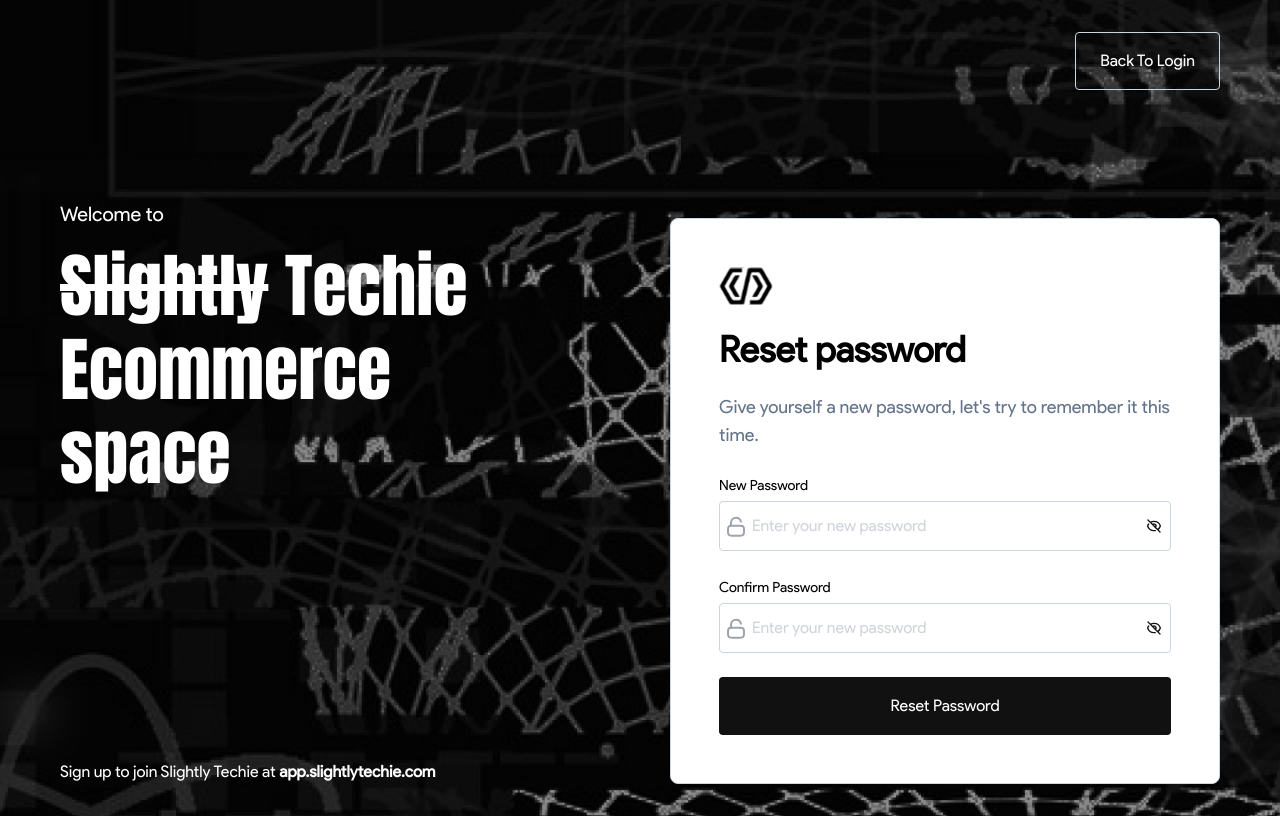
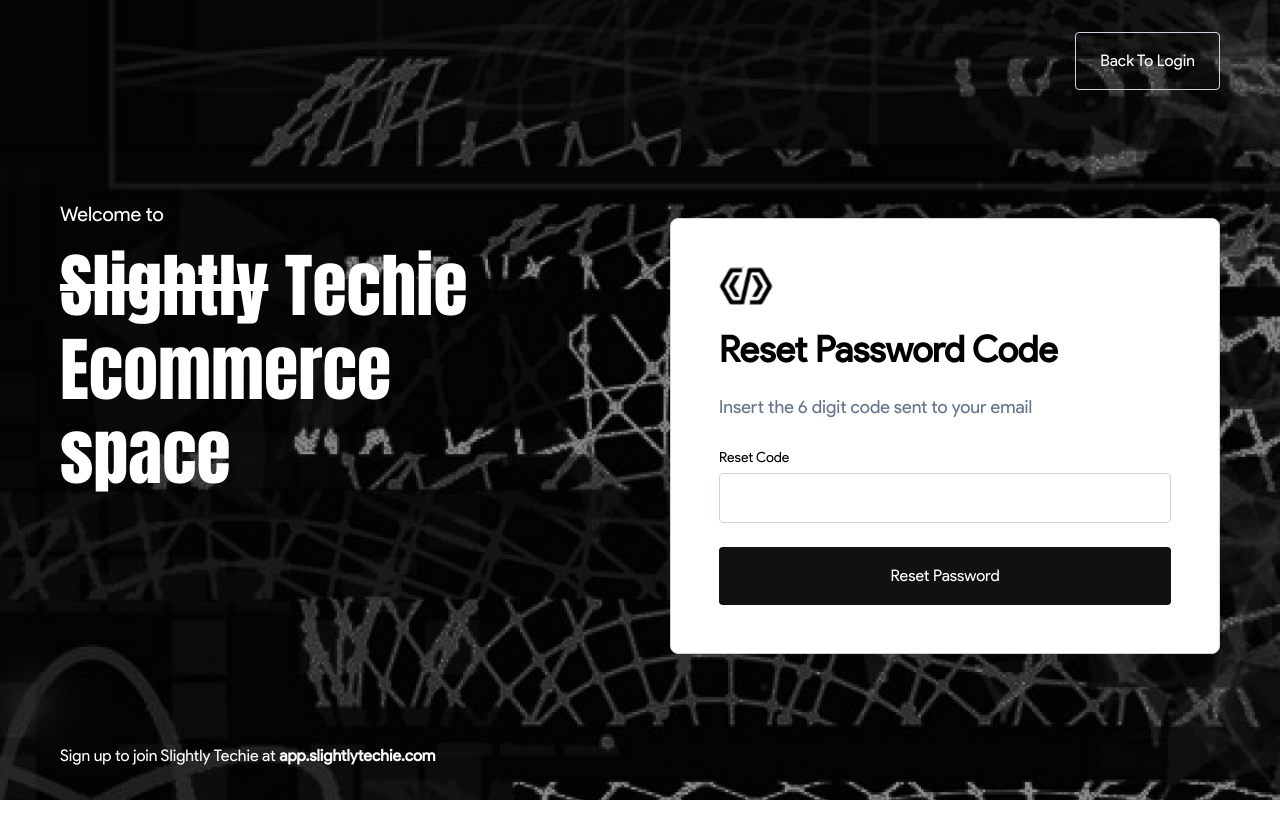
Before and after one commit to Slightly-Techie/e-commerce-web, a React (Vite) app: page /reset-password in a window 1280 px wide. Built offline with nearby package versions, Linux system fonts and the light colour scheme; the HTML template or start-up script is replaced by a standard one.

Commit message:
reset password code page added

```diff
--- a/src/components/forms/auth/ForgotPasswordForm.tsx
+++ b/src/components/forms/auth/ForgotPasswordForm.tsx
@@ -14,12 +14,10 @@
 import FormHelper from "../../formElements/FormHelper";
 import InputGroup from "../../formElements/InputGroup";
 import { REGEXPATTERNS } from "../../../lib/regexPatterns";
+import { useNavigate } from "react-router-dom";
 
-const ForgotPasswordForm = ({
-  setSuccessful,
-}: {
-  setSuccessful: React.Dispatch<React.SetStateAction<boolean>>;
-}) => {
+const ForgotPasswordForm = () => {
+  const navigate = useNavigate();
   const {
     register,
     handleSubmit,
@@ -27,7 +25,7 @@
   } = useForm<ForgotPasswordFormFields>();
 
   const onSubmit: SubmitHandler<ForgotPasswordFormFields> = (data) => {
-    setSuccessful((prev) => !prev);
+    navigate("/reset-password");
     console.log(data);
   };
   return (
--- /dev/null
+++ b/src/components/forms/auth/ResetPasswordCodeFrom.tsx
@@ -0,0 +1,76 @@
+import Form from "../../formElements/Form";
+import Input from "../../formElements/Input";
+import {
+  ButtonType,
+  FormHelperType,
+  Code,
+  ResetPasswordStatus,
+} from "../../../types";
+import { TextSize } from "../../../types";
+import { TextSizeStyles } from "../../../lib/styles";
+import Button from "../../Button";
+import { useForm, SubmitHandler } from "react-hook-form";
+import FormHelper from "../../formElements/FormHelper";
+import InputGroup from "../../formElements/InputGroup";
+import { REGEXPATTERNS } from "../../../lib/regexPatterns";
+
+const ResetPasswordCodeForm = ({
+  setStatus,
+}: {
+  setStatus: React.Dispatch<React.SetStateAction<ResetPasswordStatus>>;
+}) => {
+  const {
+    register,
+    handleSubmit,
+    watch,
+    formState: { errors },
+  } = useForm<Code>();
+
+  const onSubmit: SubmitHandler<Code> = (data) => {
+    setStatus("reset_password");
+    console.log(data);
+  };
+  return (
+    <Form title="Reset Password Code" onSubmit={handleSubmit(onSubmit)}>
+      <p className={"text-gray500 " + TextSizeStyles[TextSize.body]}>
+        Insert the 6 digit code sent to your email
+      </p>
+      <InputGroup>
+        <Input
+          {...register("code", {
+            required: "please insert the code sent to your email ",
+            maxLength: {
+              value: 6,
+              message: "code cannot be more than 6 characters",
+            },
+            minLength: {
+              value: 6,
+              message: "code cannot be less than 6 characters",
+            },
+            pattern: {
+              value: REGEXPATTERNS.verificationCode,
+              message: "Should be exactly 6 digits",
+            },
+          })}
+          type="text"
+          id="code"
+          maxLength={6}
+          label="Reset Code"
+        />
+        {errors.code && (
+          <FormHelper type={FormHelperType.error}>
+            {errors.code.message}
+          </FormHelper>
+        )}
+      </InputGroup>
+
+      <Button
+        className="w-full"
+        btnType={errors.code ? ButtonType.disabled : ButtonType.primary}
+      >
+        Reset Password
+      </Button>
+    </Form>
+  );
+};
+export default ResetPasswordCodeForm;
--- a/src/components/forms/auth/ResetPasswordForm.tsx
+++ b/src/components/forms/auth/ResetPasswordForm.tsx
@@ -4,6 +4,7 @@
   ResetPasswordFormFields,
   ButtonType,
   FormHelperType,
+  ResetPasswordStatus,
 } from "../../../types";
 import { TextSize } from "../../../types";
 import { TextSizeStyles } from "../../../lib/styles";
@@ -14,9 +15,9 @@
 import { REGEXPATTERNS } from "../../../lib/regexPatterns";
 
 const ResetPasswordForm = ({
-  setSuccessful,
+  setStatus,
 }: {
-  setSuccessful: React.Dispatch<React.SetStateAction<boolean>>;
+  setStatus: React.Dispatch<React.SetStateAction<ResetPasswordStatus>>;
 }) => {
   const {
     register,
@@ -26,7 +27,7 @@
   } = useForm<ResetPasswordFormFields>();
 
   const onSubmit: SubmitHandler<ResetPasswordFormFields> = (data) => {
-    setSuccessful((prev) => !prev);
+    setStatus("successful");
     console.log(data);
   };
   return (
@@ -62,15 +63,6 @@
       <InputGroup>
         <Input
           {...register("confirm_password", {
-            required: "Confirm password is required",
-            minLength: {
-              value: 8,
-              message: "Password cannot be less than 8 characters",
-            },
-            pattern: {
-              value: REGEXPATTERNS.password,
-              message: "Password should a be a mix of letters and symbols",
-            },
             validate: (value) =>
               value === watch("password") || "The passwords do not match",
           })}
--- a/src/pages/ForgotPassword.tsx
+++ b/src/pages/ForgotPassword.tsx
@@ -3,12 +3,9 @@
 import ForgotPasswordForm from "../components/forms/auth/ForgotPasswordForm";
 import Button from "../components/Button";
 import { ButtonType } from "../types";
-import { useState } from "react";
-import ForgotPasswordCodeForm from "../components/forms/auth/ForgotPasswordCodeForm";
 
 const ForgotPassword = () => {
   const navigate = useNavigate();
-  const [successful, setSuccessful] = useState<boolean>(false);
 
   return (
     <AuthLayout>
@@ -22,11 +19,8 @@
             Back To Login
           </Button>
         </div>
-        {successful ? (
-          <ForgotPasswordCodeForm />
-        ) : (
-          <ForgotPasswordForm setSuccessful={setSuccessful} />
-        )}
+
+        <ForgotPasswordForm />
       </div>
     </AuthLayout>
   );
--- a/src/pages/ResetPassword.tsx
+++ b/src/pages/ResetPassword.tsx
@@ -2,14 +2,23 @@
 import AuthLayout from "../components/AuthLayout";
 import Button from "../components/Button";
 import ResetPasswordForm from "../components/forms/auth/ResetPasswordForm";
-import { ButtonType, TextSize } from "../types";
-import { useState } from "react";
+import { ButtonType, ResetPasswordStatus, TextSize } from "../types";
+import { useState, Dispatch, SetStateAction } from "react";
 import { TextSizeStyles } from "../lib/styles";
+import ResetPasswordCodeForm from "../components/forms/auth/ResetPasswordCodeFrom";
 
 const ResetPassword = () => {
   const navigate = useNavigate();
-  const [successful, setSuccessful] = useState<boolean>(false);
+  const [status, setStatus] = useState<ResetPasswordStatus>("code");
   const [loading, setLoading] = useState<boolean>(false);
+
+  const renderByStatus = {
+    successful: (
+      <PasswordResetSuccessful loading={loading} setLoading={setLoading} />
+    ),
+    reset_password: <ResetPasswordForm setStatus={setStatus} />,
+    code: <ResetPasswordCodeForm setStatus={setStatus} />,
+  };
   return (
     <>
       <AuthLayout>
@@ -24,16 +33,31 @@
               Back To Login
             </Button>
           </div>
-          {successful ? (
+          {renderByStatus[status]}
+        </div>
+      </AuthLayout>
+    </>
+  );
+};
+
+export default ResetPassword;
+
+const PasswordResetSuccessful = ({
+  loading,
+  setLoading,
+}: {
+  loading: boolean;
+  setLoading: Dispatch<SetStateAction<boolean>>;
+}) => {
+  const navigate = useNavigate();
+  return (
     <div className="bg-[url('/assets/Confetti.png')] bg-white border border-gray300 flex flex-col items-center justify-center space-y-6 text-black rounded-lg h-fit mt-32 p-12 max-w-[550px] w-full">
       <div className="p-4 rounded-full bg-green-400/40 w-fit">
         <img src="assets/icons/check.svg" alt="..." />
       </div>
       <h2 className={TextSizeStyles[TextSize.heading4]}>All done</h2>
       <p
-                className={
-                  "text-gray500 text-center " + TextSizeStyles[TextSize.body]
-                }
+        className={"text-gray500 text-center " + TextSizeStyles[TextSize.body]}
       >
         You have set your password. For security, you&lsquo;ll need this
         password whenever you log in.
@@ -41,18 +65,13 @@
       <Button
         className="w-full"
         btnType={loading ? ButtonType.disabled : ButtonType.primary}
-                onClick={() => setLoading((prev) => !prev)}
+        onClick={() => {
+          setLoading((prev: boolean) => !prev);
+          navigate("/login");
+        }}
       >
         Continue
       </Button>
     </div>
-          ) : (
-            <ResetPasswordForm setSuccessful={setSuccessful} />
-          )}
-        </div>
-      </AuthLayout>
-    </>
   );
 };
-
-export default ResetPassword;
--- a/src/types.ts
+++ b/src/types.ts
@@ -65,3 +65,5 @@
 export type Code = {
   code: number;
 };
+
+export type ResetPasswordStatus = "successful" | "reset_password" | "code";
```
Lines whose indentation alone changed are shown as unchanged.
